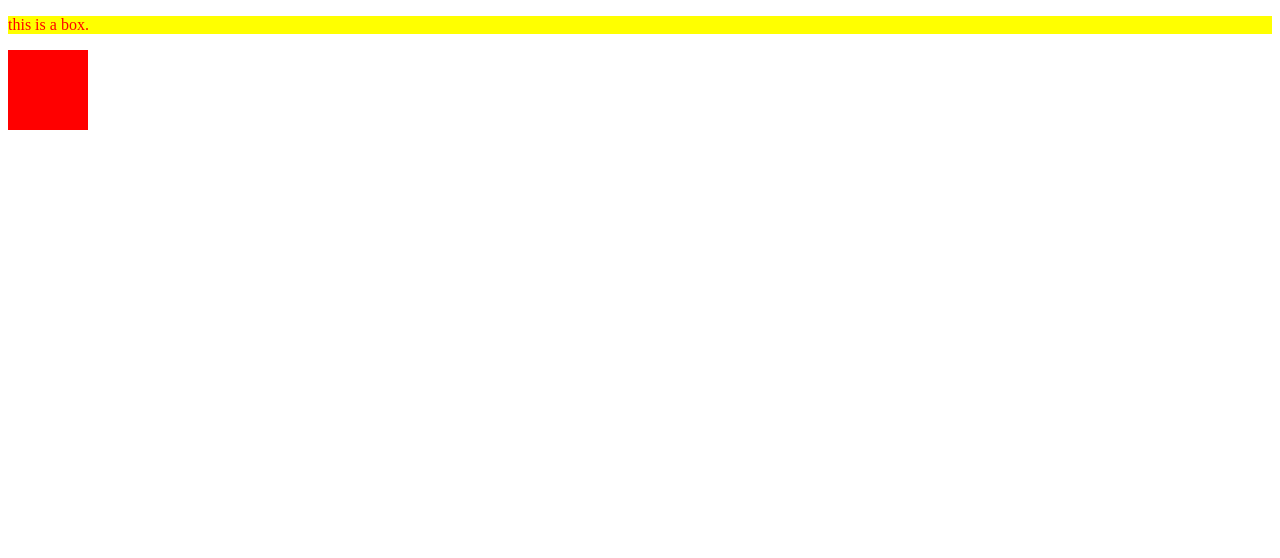
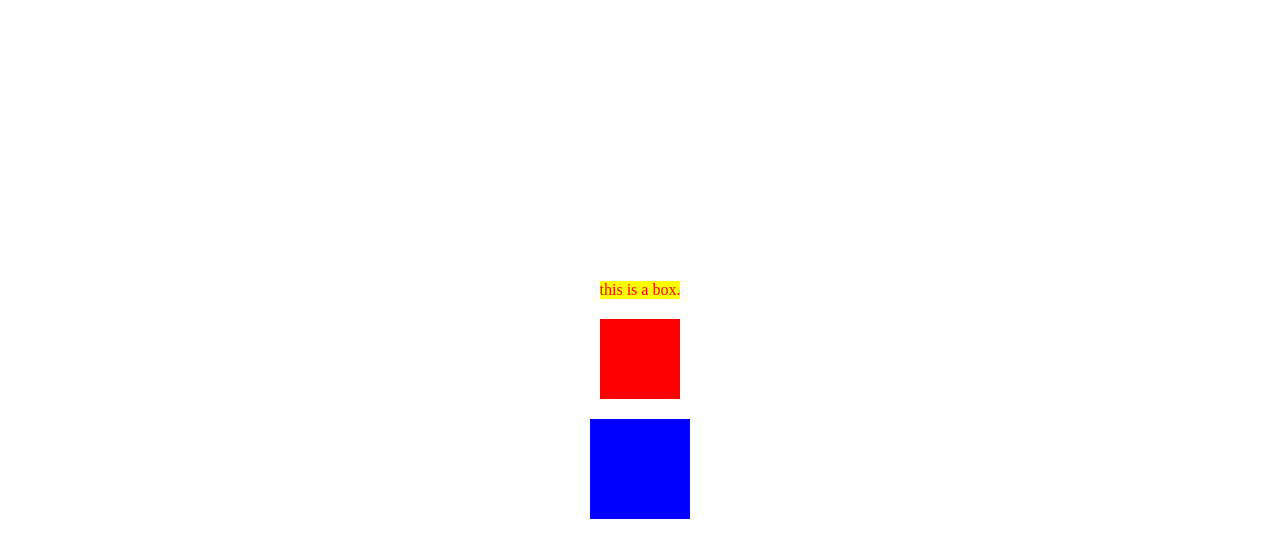
Before and after one commit to Akash-singh909/LocalRepo, a plain HTML site: page index.html in a window 1280 px wide. Drawn offline with Linux system fonts and the light colour scheme.

Commit message:
add some boxes

```diff
--- a/index.html
+++ b/index.html
@@ -10,6 +10,7 @@
     <div class="container">
         <P>this is a box.</P>
         <div id="box"></div>
+        <div id="box1"></div>
     </div>
 </body>
 </html>
--- a/style.css
+++ b/style.css
@@ -1,3 +1,19 @@
+* {
+    margin: 0;
+    padding: 0;
+    box-sizing: border-box;
+}
+
+.container {
+    width: 100%;
+    height: 100vh;
+    display: flex;
+    flex-direction: column;
+    justify-content: center;
+    align-items: center;
+    gap: 20px;
+}
+
 P {
     color: red;
     background-color: yellow;
@@ -9,3 +25,9 @@ P {
     width: 80px;
     height: 80px;
 }
+
+#box1 {
+    background-color: blue;
+    width: 100px;
+    height: 100px;
+}
```
